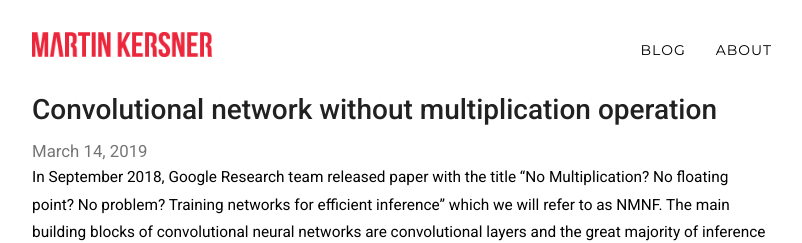
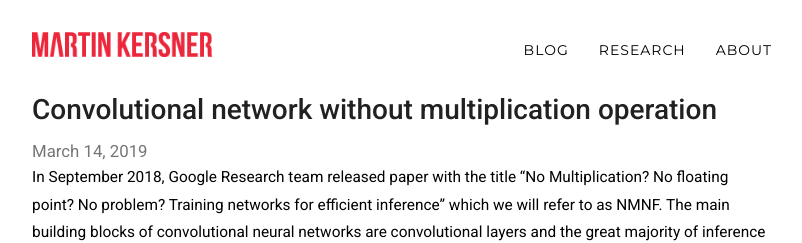
Before and after one commit to martinkersner/martinkersner.github.io, a Jekyll site: the page built from index.html, in a window 1280 px wide. Shown: the top 243 px of the page, without its empty margins (238-1040 px from the left). Built offline with Jekyll 4.4.1, drawn with Linux system fonts in a browser that asks for light colours.

Commit message:
Add new menu tab for research

```diff
--- a/_includes/nav.html
+++ b/_includes/nav.html
@@ -21,6 +21,9 @@
                         <a class="page-scroll" href="/index">Blog</a>
                     </li>
                     <li>
+                        <a class="page-scroll" href="/research">Research</a>
+                    </li>
+                    <li>
                         <a class="page-scroll" href="/about">About</a>
                     </li>
                 </ul>
```
